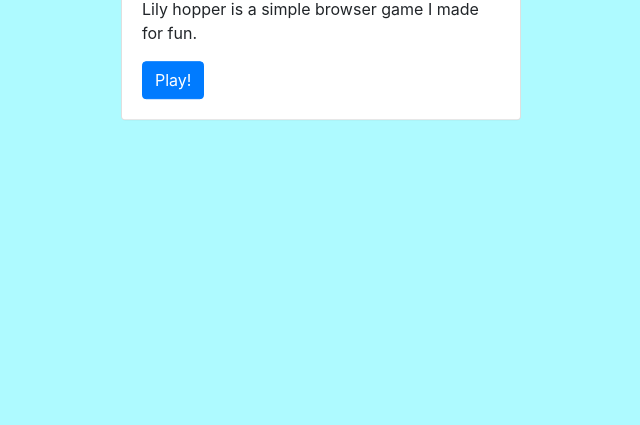
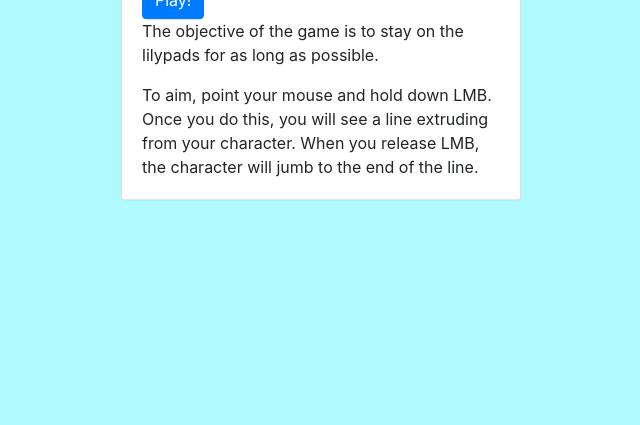
Before and after one commit to Siim-Alas/LilyHopper, a plain HTML site: page index.html in a window 1280 px wide. Shown: the part 375-800 px from the top of the page, without its empty margins (319-959 px from the left). Drawn offline with nearby package versions, Linux system fonts and the light colour scheme.

Commit message:
Added instructions on how to play

```diff
--- a/index.html
+++ b/index.html
@@ -16,6 +16,13 @@
             </p>
             <p id="timeP" class="card-text text-center text-white font-weight-bold lead rounded bg-success shadow"></p>
             <button class="btn btn-primary" onclick="gameCanvas.startGame()">Play!</button>
+            <p class="card-text">
+                The objective of the game is to stay on the lilypads for as long as possible.
+            </p>
+            <p class="card-text">
+                To aim, point your mouse and hold down LMB. Once you do this, you will see a line extruding from your
+                character. When you release LMB, the character will jumb to the end of the line.
+            </p>
         </div>
     </div>
 
```
